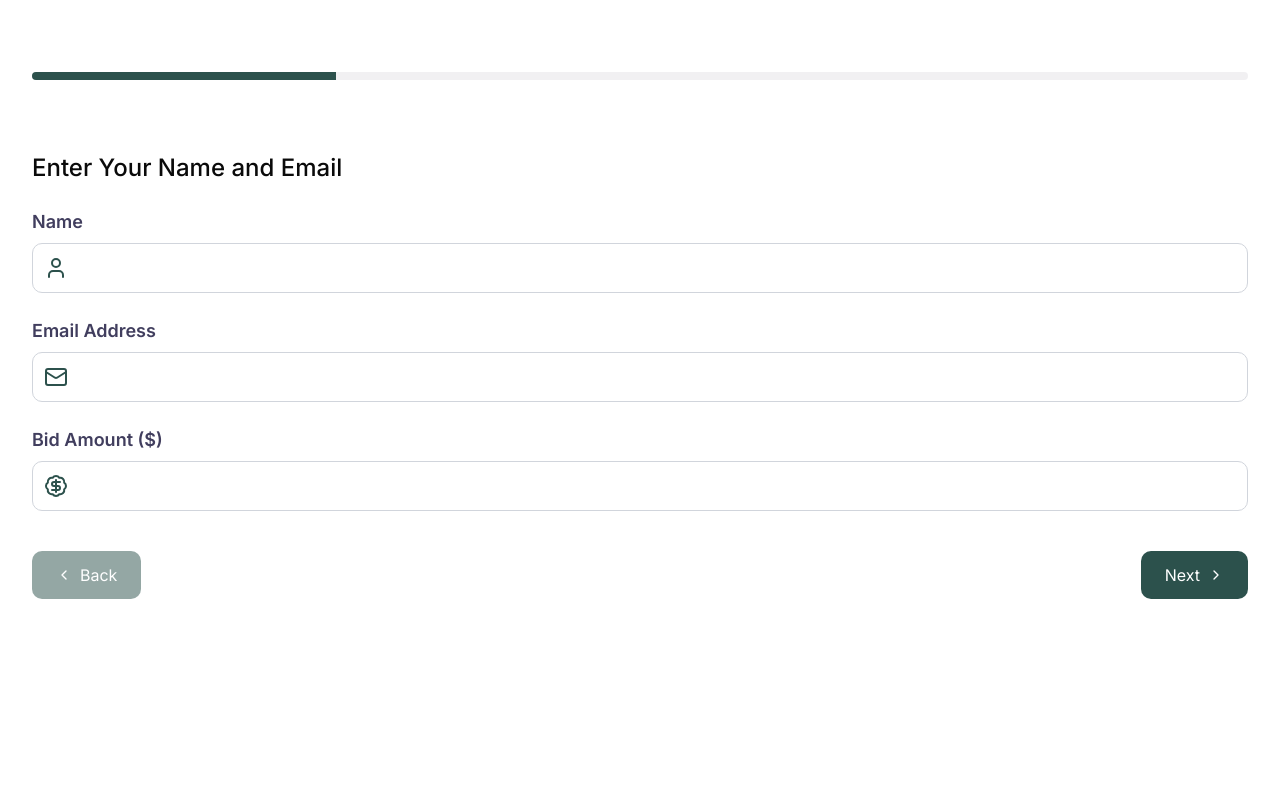
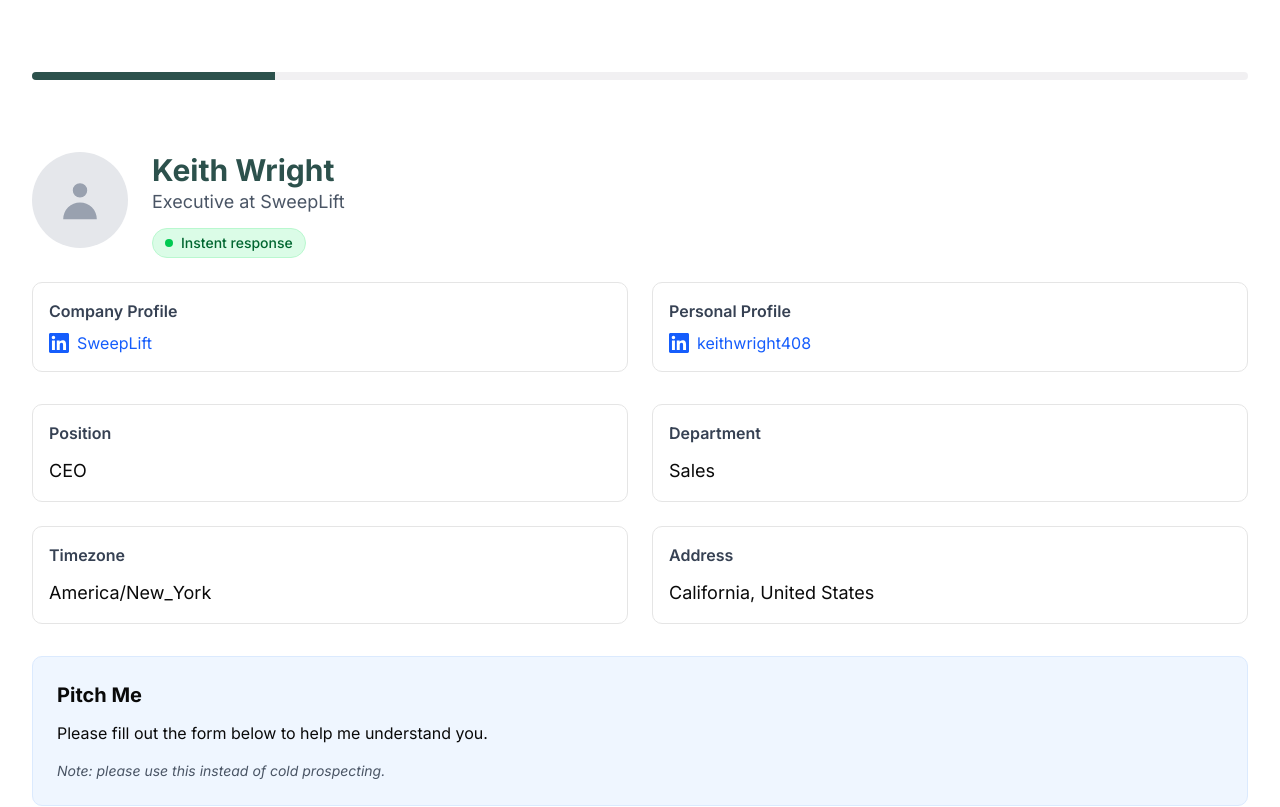
Before and after one commit to Moeed-Tahir/email-automation, a Next.js app: page /survay-form/1 in a window 1280 px wide. Shown: the top 807 px of the page. Built offline with nearby package versions, Linux system fonts and the light colour scheme; a web font is replaced by a local one.

Commit message:
survay form design

```diff
--- a/src/components/SurvayForm.jsx
+++ b/src/components/SurvayForm.jsx
@@ -15,7 +15,7 @@ const SurveyForm = ({ userId }) => {
   const [currentTab, setCurrentTab] = useState(0);
   const [userQuestions, setUserQuestions] = useState({
     questionOne: "",
-    questionTwo: ""
+    questionTwo: "",
   });
   const [formData, setFormData] = useState({
     bidAmount: "",
@@ -36,6 +36,7 @@ const SurveyForm = ({ userId }) => {
   const [loading, setLoading] = useState(false);
   const router = useRouter();
   const tabs = [
+    { title: "Welcome" },
     { title: "Bid & Contact" },
     { title: "Solution Details" },
     { title: "Business Impact" },
@@ -46,7 +47,7 @@ const SurveyForm = ({ userId }) => {
   const isFirstTab = currentTab === 0;
 
   const handleNext = () => {
-    if (currentTab === 0) {
+    if (currentTab === 1) {
       const newErrors = {};
 
       if (!formData.name.trim()) {
@@ -131,17 +132,20 @@ const SurveyForm = ({ userId }) => {
       setLoading(true);
       const totalScore = calculateTotalScore(formData);
 
-      const response = await fetch('/api/routes/SurvayForm?action=sendSurvayForm', {
-        method: 'POST',
+      const response = await fetch(
+        "/api/routes/SurvayForm?action=sendSurvayForm",
+        {
+          method: "POST",
           headers: {
-          'Content-Type': 'application/json',
+            "Content-Type": "application/json",
           },
           body: JSON.stringify({
             userId,
             ...formData,
-          totalScore
+            totalScore,
           }),
-      });
+        }
+      );
 
       if (response.ok) {
         const data = await response.json();
@@ -162,19 +166,22 @@ const SurveyForm = ({ userId }) => {
   useEffect(() => {
     const fetchUserQuestions = async () => {
       try {
-        const response = await fetch('/api/routes/SurvayForm?action=getQuestionFromUserId', {
-          method: 'POST',
+        const response = await fetch(
+          "/api/routes/SurvayForm?action=getQuestionFromUserId",
+          {
+            method: "POST",
             headers: {
-            'Content-Type': 'application/json',
+              "Content-Type": "application/json",
             },
             body: JSON.stringify({ userId }),
-        });
+          }
+        );
 
         if (response.ok) {
           const data = await response.json();
           setUserQuestions({
             questionOne: data.questionOne || "",
-            questionTwo: data.questionTwo || ""
+            questionTwo: data.questionTwo || "",
           });
         }
       } catch (error) {
@@ -192,6 +199,127 @@ const SurveyForm = ({ userId }) => {
   const renderCurrentTab = () => {
     switch (currentTab) {
       case 0:
+        return (
+          <div className="flex flex-col max-w-7xl mx-auto">
+            {/* Top Section with Image and Basic Info */}
+            <div className="flex items-start gap-6 mb-6">
+              {/* Profile Image (placeholder - replace with actual image) */}
+              <div className="w-24 h-24 rounded-full bg-gray-200 flex items-center justify-center overflow-hidden">
+                <svg
+                  className="w-12 h-12 text-gray-400"
+                  fill="currentColor"
+                  viewBox="0 0 20 20"
+                >
+                  <path
+                    fillRule="evenodd"
+                    d="M10 9a3 3 0 100-6 3 3 0 000 6zm-7 9a7 7 0 1114 0H3z"
+                    clipRule="evenodd"
+                  />
+                </svg>
+              </div>
+
+              {/* Name and Designation */}
+              <div className="flex-1">
+                <h1
+                  className="text-3xl font-bold"
+                  style={{ color: "rgba(44, 81, 76, 1)" }}
+                >
+                  Keith Wright
+                </h1>
+                <p className="text-lg text-gray-600">Executive at SweepLift</p>
+
+                {/* Response Status */}
+                <div className="mt-3 inline-flex items-center px-3 py-1 rounded-full bg-green-100 border border-green-200">
+                  <span className="w-2 h-2 rounded-full bg-green-500 mr-2"></span>
+                  <span className="text-sm font-medium text-green-800">
+                    Instent response
+                  </span>
+                </div>
+              </div>
+            </div>
+
+            {/* LinkedIn Profiles */}
+            <div className="flex gap-6 mb-8">
+              <div className="flex-1 p-4 border rounded-lg">
+                <h3 className="font-semibold text-gray-700 mb-2">
+                  Company Profile
+                </h3>
+                <div className="flex items-center">
+                  <svg
+                    className="w-5 h-5 text-blue-600 mr-2"
+                    fill="currentColor"
+                    viewBox="0 0 24 24"
+                  >
+                    <path d="M20.447 20.452h-3.554v-5.569c0-1.328-.027-3.037-1.852-3.037-1.853 0-2.136 1.445-2.136 2.939v5.667H9.351V9h3.414v1.561h.046c.477-.9 1.637-1.85 3.37-1.85 3.601 0 4.267 2.37 4.267 5.455v6.286zM5.337 7.433c-1.144 0-2.063-.926-2.063-2.065 0-1.138.92-2.063 2.063-2.063 1.14 0 2.064.925 2.064 2.063 0 1.139-.925 2.065-2.064 2.065zm1.782 13.019H3.555V9h3.564v11.452zM22.225 0H1.771C.792 0 0 .774 0 1.729v20.542C0 23.227.792 24 1.771 24h20.451C23.2 24 24 23.227 24 22.271V1.729C24 .774 23.2 0 22.222 0h.003z" />
+                  </svg>
+                  <a
+                    href="https://linkedin.com/company/sweeplift"
+                    target="_blank"
+                    rel="noopener noreferrer"
+                    className="text-blue-600 hover:underline"
+                  >
+                    SweepLift
+                  </a>
+                </div>
+              </div>
+
+              <div className="flex-1 p-4 border rounded-lg">
+                <h3 className="font-semibold text-gray-700 mb-2">
+                  Personal Profile
+                </h3>
+                <div className="flex items-center">
+                  <svg
+                    className="w-5 h-5 text-blue-600 mr-2"
+                    fill="currentColor"
+                    viewBox="0 0 24 24"
+                  >
+                    <path d="M20.447 20.452h-3.554v-5.569c0-1.328-.027-3.037-1.852-3.037-1.853 0-2.136 1.445-2.136 2.939v5.667H9.351V9h3.414v1.561h.046c.477-.9 1.637-1.85 3.37-1.85 3.601 0 4.267 2.37 4.267 5.455v6.286zM5.337 7.433c-1.144 0-2.063-.926-2.063-2.065 0-1.138.92-2.063 2.063-2.063 1.14 0 2.064.925 2.064 2.063 0 1.139-.925 2.065-2.064 2.065zm1.782 13.019H3.555V9h3.564v11.452zM22.225 0H1.771C.792 0 0 .774 0 1.729v20.542C0 23.227.792 24 1.771 24h20.451C23.2 24 24 23.227 24 22.271V1.729C24 .774 23.2 0 22.222 0h.003z" />
+                  </svg>
+                  <a
+                    href="https://linkedin.com/in/keithwright408"
+                    target="_blank"
+                    rel="noopener noreferrer"
+                    className="text-blue-600 hover:underline"
+                  >
+                    keithwright408
+                  </a>
+                </div>
+              </div>
+            </div>
+
+            {/* Details Grid */}
+            <div className="grid grid-cols-2 gap-6 mb-8">
+              <div className="p-4 border rounded-lg">
+                <h3 className="font-semibold text-gray-700 mb-3">Position</h3>
+                <p className="text-lg">CEO</p>
+              </div>
+              <div className="p-4 border rounded-lg">
+                <h3 className="font-semibold text-gray-700 mb-3">Department</h3>
+                <p className="text-lg">Sales</p>
+              </div>
+              <div className="p-4 border rounded-lg">
+                <h3 className="font-semibold text-gray-700 mb-3">Timezone</h3>
+                <p className="text-lg">America/New_York</p>
+              </div>
+              <div className="p-4 border rounded-lg">
+                <h3 className="font-semibold text-gray-700 mb-3">Address</h3>
+                <p className="text-lg">California, United States</p>
+              </div>
+            </div>
+
+            {/* Pitch Me Section */}
+            <div className="bg-blue-50 p-6 rounded-lg border border-blue-100 mb-8">
+              <h3 className="text-xl font-bold mb-3">Pitch Me</h3>
+              <p className="mb-4">
+                Please fill out the form below to help me understand you.
+              </p>
+              <p className="text-sm italic text-gray-600">
+                Note: please use this instead of cold prospecting.
+              </p>
+            </div>
+          </div>
+        );
+      case 1:
         return (
           <>
             <p className="font-medium text-2xl mb-6">
@@ -223,7 +351,7 @@ const SurveyForm = ({ userId }) => {
             />
           </>
         );
-      case 1:
+      case 2:
         return (
           <>
             <p className="font-medium text-2xl mb-6">
@@ -247,7 +375,7 @@ const SurveyForm = ({ userId }) => {
             />
           </>
         );
-      case 2:
+      case 3:
         return (
           <>
             <p className="font-medium text-2xl mb-6">
@@ -310,7 +438,7 @@ const SurveyForm = ({ userId }) => {
             />
           </>
         );
-      case 3:
+      case 4:
         return (
           <>
             <p className="font-medium text-2xl mb-6">
@@ -365,7 +493,6 @@ const SurveyForm = ({ userId }) => {
                 error={errors.charityDonation}
               />
             </>
-
           </>
         );
       default:
@@ -413,7 +540,6 @@ const SurveyForm = ({ userId }) => {
             Back
           </button>
           <div className="flex gap-4">
-
             {isLastTab ? (
               <button
                 onClick={handleSubmit}
@@ -430,7 +556,8 @@ const SurveyForm = ({ userId }) => {
                 className="px-6 py-3 rounded-lg text-white transition cursor-pointer flex items-center justify-center"
                 style={{ backgroundColor: "rgba(44, 81, 76, 1)" }}
               >
-                Next <ChevronRight size={16} className="ml-2" />
+                {currentTab == 0 ? "Pitch me" : "Next"}{" "}
+                <ChevronRight size={16} className="ml-2" />
               </button>
             )}
           </div>
@@ -457,7 +584,9 @@ const InputField = ({ label, type, icon, value, onChange, error }) => (
         type={type}
         value={value}
         onChange={(e) => onChange(e.target.value)}
-        className={`w-full pl-10 p-3 border ${error ? "border-red-500" : "border-gray-300"} rounded-lg focus:ring-2 focus:ring-[#2C514C] focus:outline-none`}
+        className={`w-full pl-10 p-3 border ${
+          error ? "border-red-500" : "border-gray-300"
+        } rounded-lg focus:ring-2 focus:ring-[#2C514C] focus:outline-none`}
       />
     </div>
     {error && <p className="text-red-500 text-sm mt-1">{error}</p>}
@@ -477,7 +606,9 @@ const TextAreaField = ({ label, value, onChange, error }) => (
       value={value}
       onChange={(e) => onChange(e.target.value)}
       rows={5}
-      className={`w-full p-3 border ${error ? "border-red-500" : "border-gray-300"} rounded-lg focus:ring-2 focus:ring-[#2C514C] focus:outline-none`}
+      className={`w-full p-3 border ${
+        error ? "border-red-500" : "border-gray-300"
+      } rounded-lg focus:ring-2 focus:ring-[#2C514C] focus:outline-none`}
     />
     {error && <p className="text-red-500 text-sm mt-1">{error}</p>}
   </div>
@@ -487,7 +618,9 @@ const TextAreaField = ({ label, value, onChange, error }) => (
 const RadioGroup = ({ label, options, value, onChange, error }) => (
   <div className="space-y-2">
     <label
-      className={`block font-medium ${error ? "text-red-500" : "text-[rgba(33, 37, 41, 1)]"}`}
+      className={`block font-medium ${
+        error ? "text-red-500" : "text-[rgba(33, 37, 41, 1)]"
+      }`}
       style={{ fontSize: "16px" }}
     >
       {label}
@@ -502,7 +635,9 @@ const RadioGroup = ({ label, options, value, onChange, error }) => (
             value={option}
             checked={value === option}
             onChange={(e) => onChange(e.target.value)}
-            className={`h-4 w-4 ${error ? "text-red-500" : "text-[rgba(112,122,136,1)]"} border-gray-900`}
+            className={`h-4 w-4 ${
+              error ? "text-red-500" : "text-[rgba(112,122,136,1)]"
+            } border-gray-900`}
           />
           <label
             htmlFor={option}
```
Lines whose indentation alone changed are shown as unchanged.
